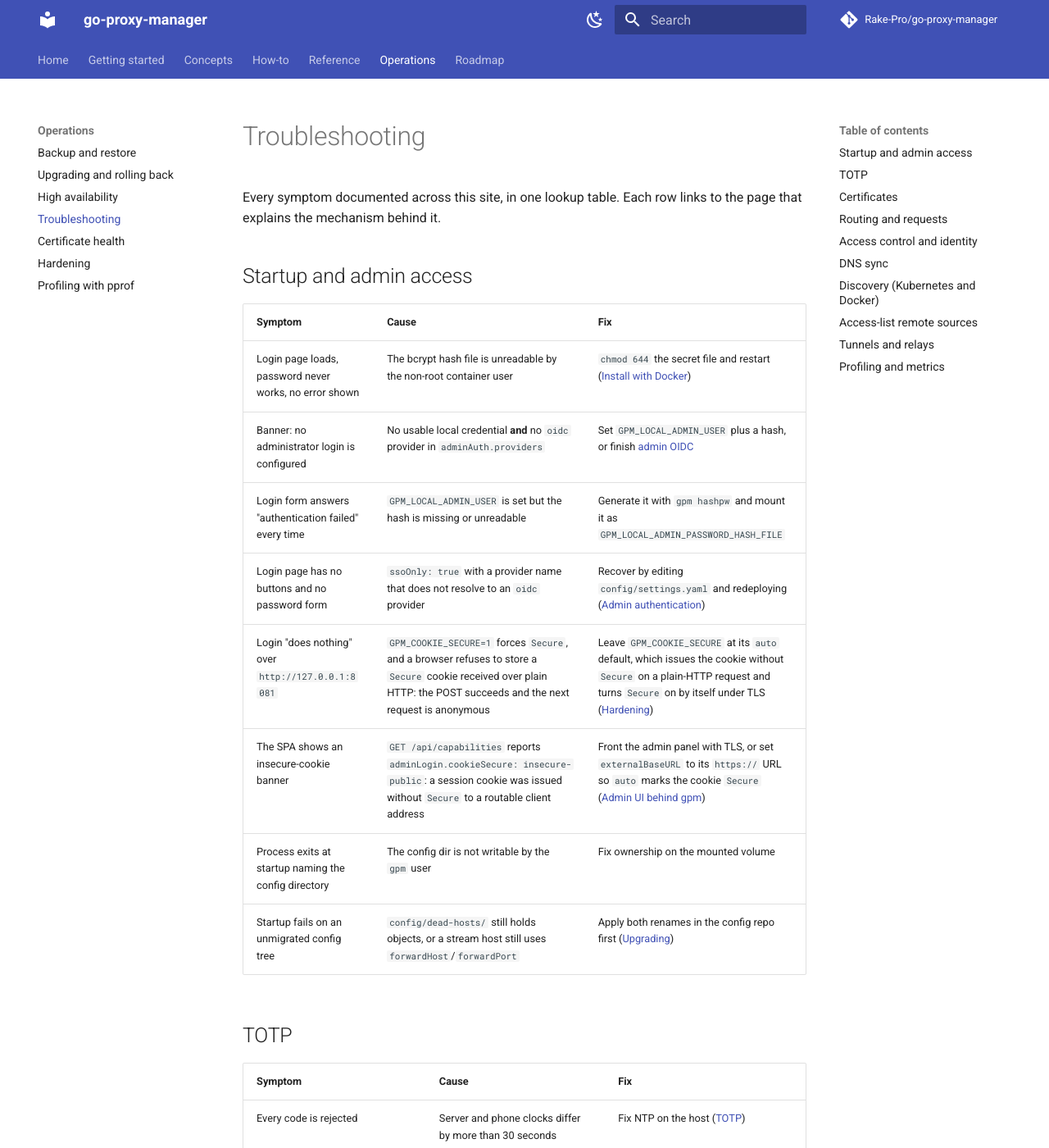
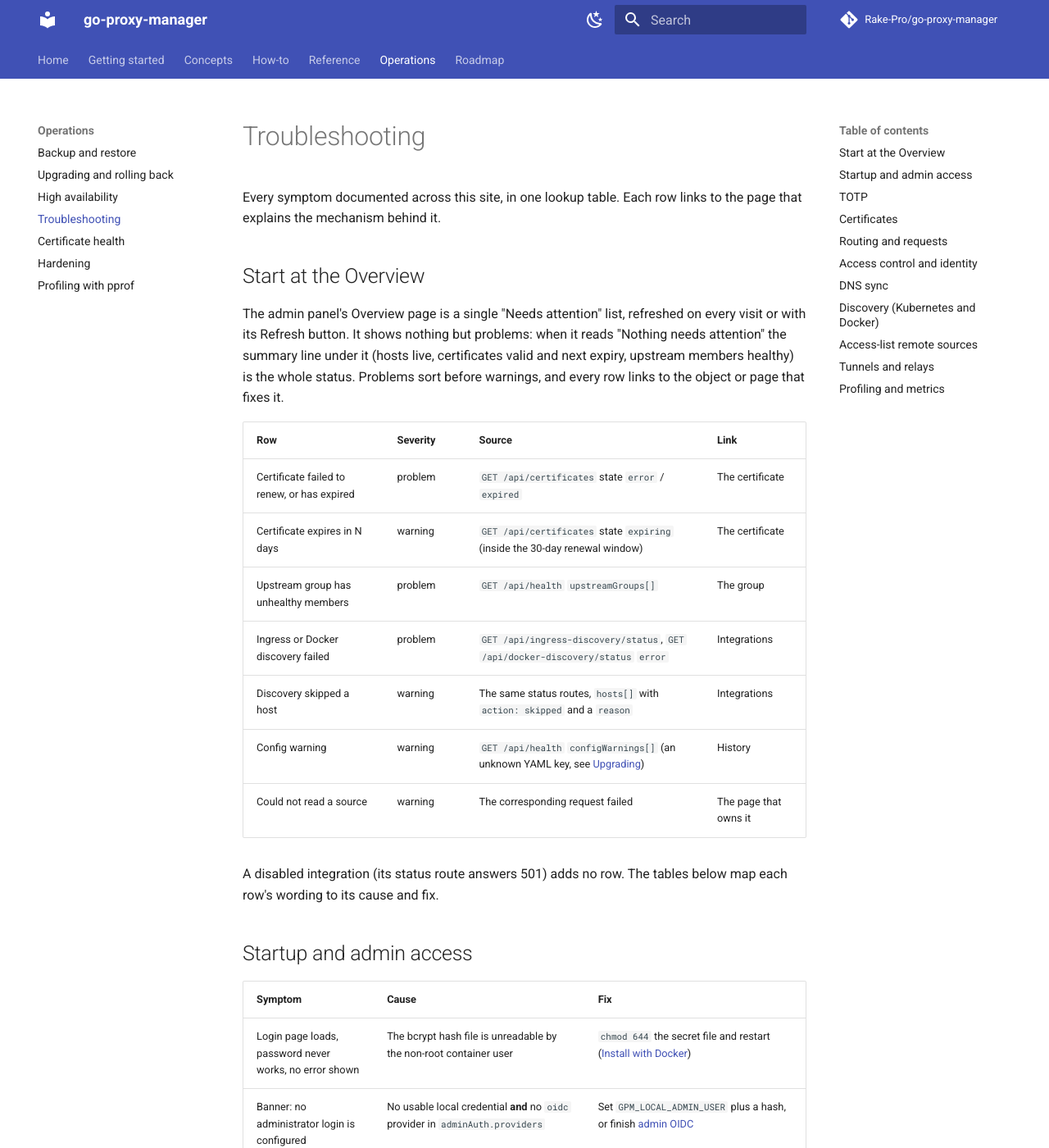
Before and after one commit to Rake-Pro/go-proxy-manager, an MkDocs documentation site: the page built from docs/operations/troubleshooting.md, in a window 1280 px wide and 1400 px high. Shown: the whole window at 82% size. Built offline with MkDocs 1.6.1 and Material for MkDocs 9.7.7, drawn with Linux system fonts in a browser that asks for light colours; comment, search, counter and statistics services are not loaded.

Commit message:
docs: describe the Overview attention list in the troubleshooting guide

```diff
--- a/docs/operations/troubleshooting.md
+++ b/docs/operations/troubleshooting.md
@@ -2,6 +2,28 @@
 
 Every symptom documented across this site, in one lookup table. Each row links
 to the page that explains the mechanism behind it.
+
+## Start at the Overview
+
+The admin panel's Overview page is a single "Needs attention" list, refreshed
+on every visit or with its Refresh button. It shows nothing but problems: when
+it reads "Nothing needs attention" the summary line under it (hosts live,
+certificates valid and next expiry, upstream members healthy) is the whole
+status. Problems sort before warnings, and every row links to the object or
+page that fixes it.
+
+| Row | Severity | Source | Link |
+|---|---|---|---|
+| Certificate failed to renew, or has expired | problem | `GET /api/certificates` state `error` / `expired` | The certificate |
+| Certificate expires in N days | warning | `GET /api/certificates` state `expiring` (inside the 30-day renewal window) | The certificate |
+| Upstream group has unhealthy members | problem | `GET /api/health` `upstreamGroups[]` | The group |
+| Ingress or Docker discovery failed | problem | `GET /api/ingress-discovery/status`, `GET /api/docker-discovery/status` `error` | Integrations |
+| Discovery skipped a host | warning | The same status routes, `hosts[]` with `action: skipped` and a `reason` | Integrations |
+| Config warning | warning | `GET /api/health` `configWarnings[]` (an unknown YAML key, see [Upgrading](upgrading.md)) | History |
+| Could not read a source | warning | The corresponding request failed | The page that owns it |
+
+A disabled integration (its status route answers 501) adds no row. The tables
+below map each row's wording to its cause and fix.
 
 ## Startup and admin access
 
```
